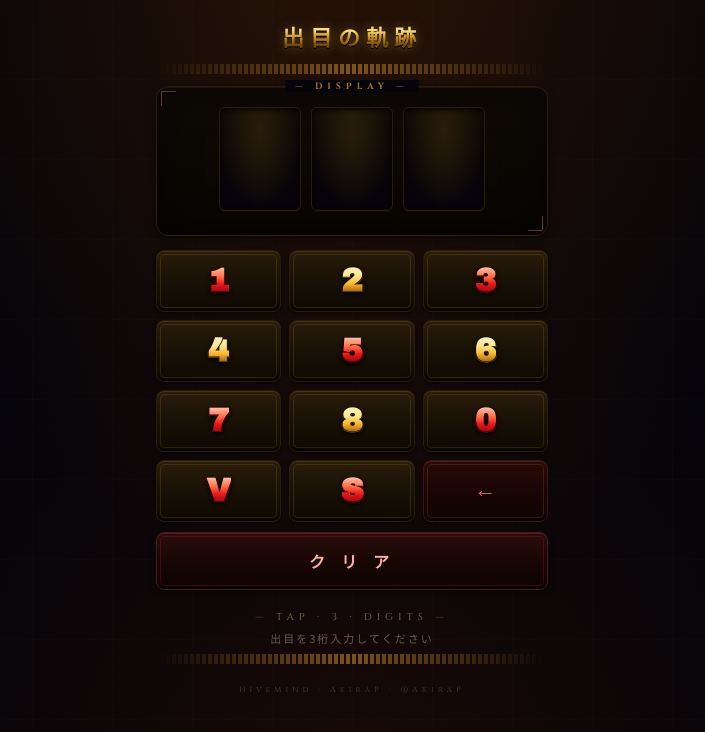
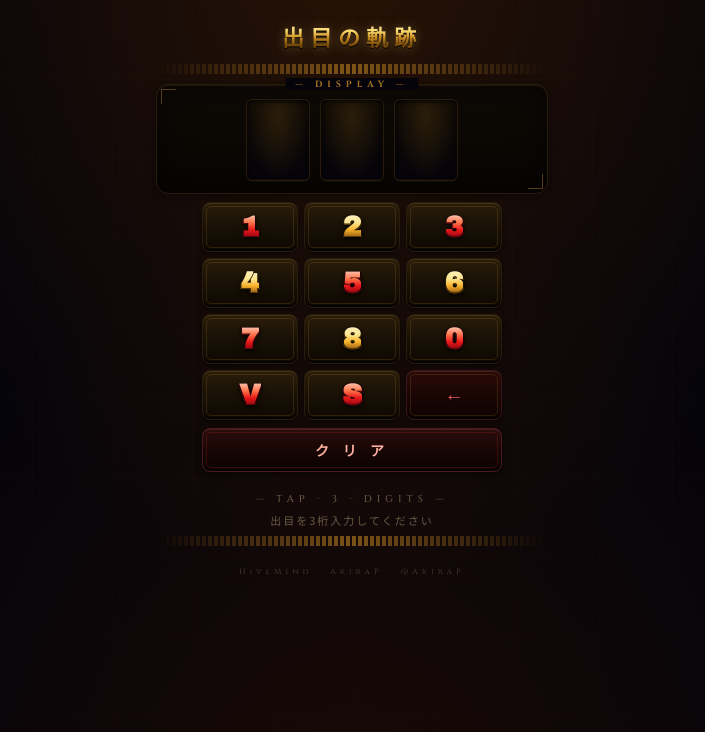
Before and after one commit to akirapvvv666-a11y/kiseki-deme-checker, a React (Vite) app: page / in a window 1280 px wide. Shown: the top 732 px of the page, without its empty margins (288-993 px from the left). Built offline with nearby package versions, Linux system fonts and the light colour scheme.

Commit message:
ui: ディスプレイ縦幅圧縮・キーパッドを300px幅で中央寄せに

```diff
--- a/src/style.css
+++ b/src/style.css
@@ -177,7 +177,7 @@ body::before{
 /* ============================================================
    Display
    ============================================================ */
-.display{ margin-top:12px; position:relative; padding:20px 12px 14px; }
+.display{ margin-top:10px; position:relative; padding:14px 12px 8px; }
 .display-lbl{
   position:absolute; top:-7px; left:50%; transform:translateX(-50%);
   background:var(--bg-0);
@@ -187,10 +187,10 @@ body::before{
   color:var(--g-mid); font-weight:700;
 }
 
-.digit-row{ display:flex; justify-content:center; gap:10px; margin-bottom:10px; }
+.digit-row{ display:flex; justify-content:center; gap:10px; margin-bottom:4px; }
 
 .digit-cell{
-  width:82px; height:104px;
+  width:64px; height:82px;
   position:relative;
   background:
     radial-gradient(ellipse at 50% 20%, #2a1e0a 0%, transparent 70%),
@@ -220,8 +220,8 @@ body::before{
 .digit-cell.cursor::after{
   content:"";
   position:absolute;
-  bottom:14px; left:50%; transform:translateX(-50%);
-  width:36px; height:2px;
+  bottom:10px; left:50%; transform:translateX(-50%);
+  width:28px; height:2px;
   background:var(--g-bright);
   opacity:.6;
   animation:blink 1s infinite;
@@ -235,7 +235,7 @@ body::before{
 .god-digit{
   font-family:"Archivo Black","Arial Black",sans-serif;
   font-weight:900;
-  font-size:68px;
+  font-size:54px;
   line-height:1;
   letter-spacing:-1px;
   position:relative;
@@ -325,17 +325,17 @@ body::before{
 /* ============================================================
    Keypad — キー内ラベルも同じ極太ゴシックで統一
    ============================================================ */
-.kp-wrap{ margin-top:14px; }
+.kp-wrap{ margin-top:8px; max-width:300px; margin-left:auto; margin-right:auto; }
 .kp-grid{
   display:grid;
   grid-template-columns:repeat(3,1fr);
-  gap:8px;
+  gap:6px;
 }
 .key{
   appearance:none; border:none; cursor:pointer; position:relative;
-  padding:14px 0;
+  padding:10px 0;
   font-family:"Archivo Black","Arial Black",sans-serif;
-  font-size:32px; font-weight:900; line-height:1;
+  font-size:28px; font-weight:900; line-height:1;
   color:var(--ink-hi);
   background:linear-gradient(180deg, #2a1d0a 0%, #1a1206 45%, #0d0802 100%);
   border:1px solid var(--line);
@@ -346,7 +346,7 @@ body::before{
     0 2px 4px rgba(0,0,0,.5);
   transition:transform .08s, box-shadow .12s, border-color .12s;
   overflow:hidden;
-  min-height:58px;
+  min-height:50px;
 }
 .key::before{
   content:"";
@@ -397,7 +397,7 @@ body::before{
 
 .key.back{
   font-family:"Cinzel",serif;
-  font-size:22px;
+  font-size:19px;
   background:linear-gradient(180deg,#2a0a08 0%,#1a0604 50%,#0d0302 100%);
   border-color:#3a141a;
 }
@@ -413,15 +413,15 @@ body::before{
 .ctrl-row{
   display:grid;
   grid-template-columns:1fr;
-  gap:8px;
-  margin-top:10px;
+  gap:6px;
+  margin-top:8px;
 }
 .ctrl-btn{
   appearance:none; cursor:pointer;
   padding:0;
-  min-height:58px;
+  min-height:44px;
   font-family:"Cinzel","Noto Sans JP",sans-serif;
-  font-size:16px; font-weight:700; letter-spacing:6px;
+  font-size:14px; font-weight:700; letter-spacing:5px;
   background:linear-gradient(180deg,#2a0e0c 0%,#180604 50%,#0a0302 100%);
   border:1px solid #4a1a20;
   border-radius:var(--r-md);
```
